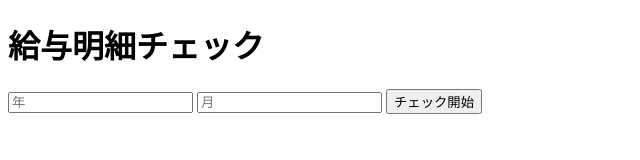
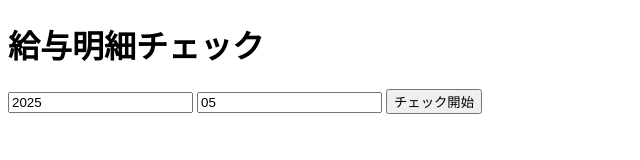
Before and after one commit to playersgate/freee-payroll-checker, a website: page public/index.html in a window 1280 px wide. Shown: the full height of the page, 0-640 px from the left. Drawn offline with Linux system fonts and the light colour scheme.

Commit message:
Add files via upload

```diff
--- a/public/index.html
+++ b/public/index.html
@@ -17,6 +17,21 @@
         <ul id="errorItems"></ul>
     </div>
 
+    <script>
+        // ✅ 現在の年月を取得して入力欄にセット
+        function setCurrentMonth() {
+            const today = new Date();
+            const year = today.getFullYear();
+            const month = String(today.getMonth() + 1).padStart(2, "0");  // 0埋め
+
+            document.getElementById("year").value = year;  // ✅ 現在の年をセット
+            document.getElementById("month").value = month;  // ✅ 現在の月をセット
+        }
+
+        // ✅ 画面ロード時に実行
+        window.onload = setCurrentMonth;
+    </script>
+
     <script src="script.js"></script>
 </body>
 </html>
```
